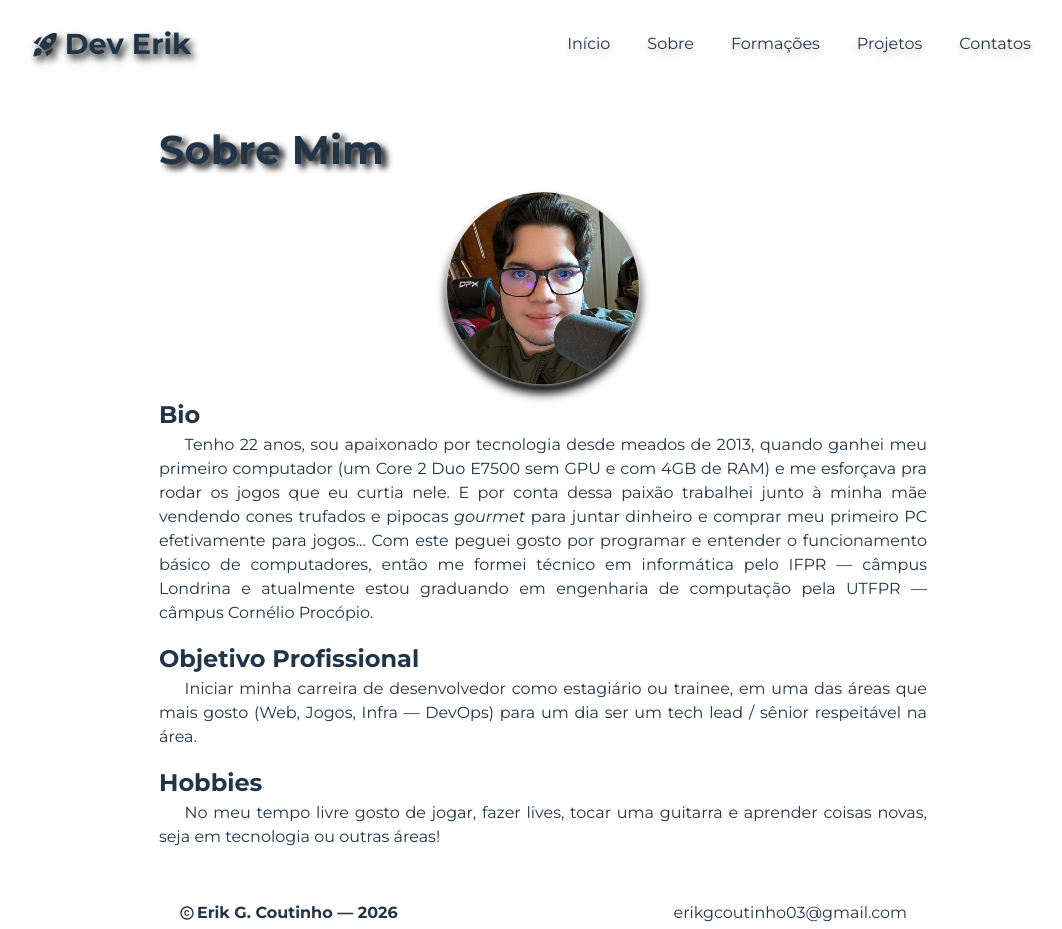
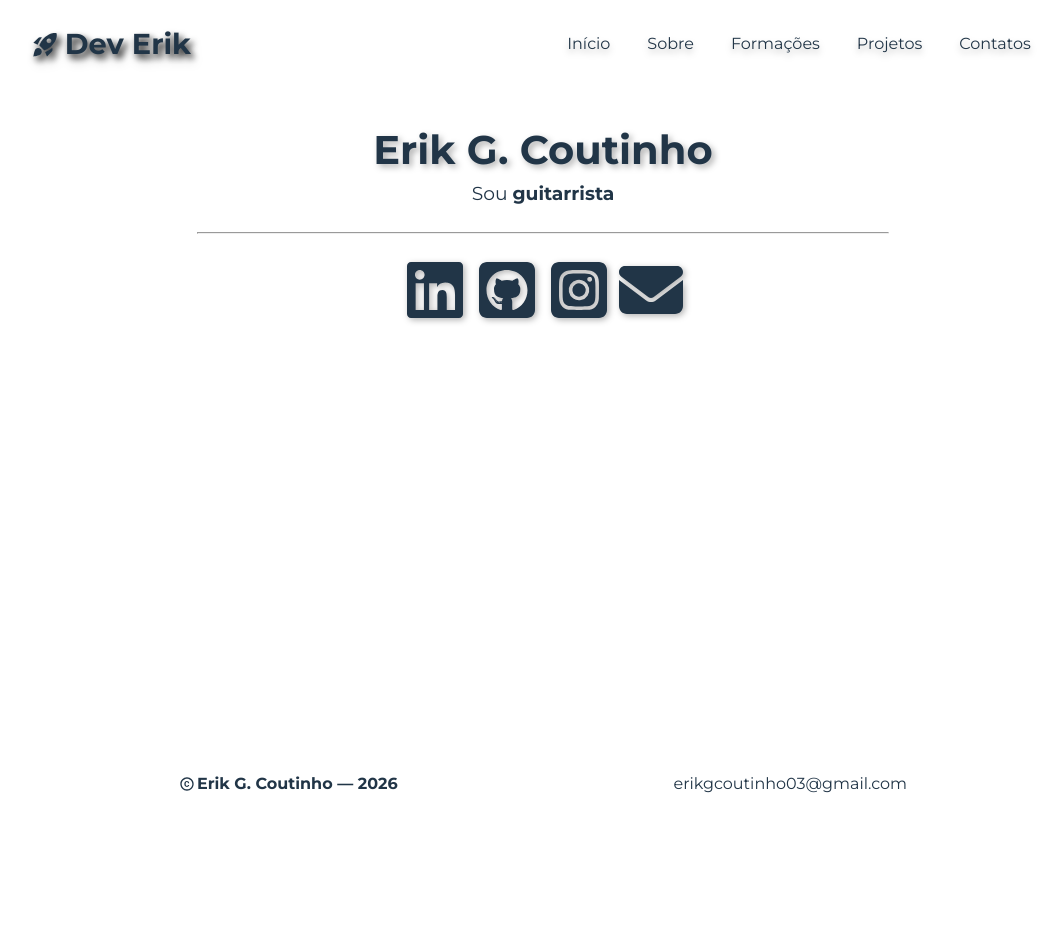
Before and after one commit to mdeloko/mdeloko.github.io, a React (Vite) app: page / in a window 1280 px wide. Shown: the whole page, without its empty margins (97-1159 px from the left). After the commit the page ends 800 px from the top, so only its background shows below. Built offline with nearby package versions, Linux system fonts and the light colour scheme.

Commit message:
feat: os arquivos das novas páginas

```diff
--- a/src/pages/Cursos/Cursos.tsx
+++ b/src/pages/Cursos/Cursos.tsx
@@ -1,15 +1,18 @@
 import NavBar from "../../components/NavBar/navbar";
 import CourseCard from "../../components/CourseCard/card";
 import Footer from "../../components/Footer/footer";
+import Carousel from "../../components/Carousel/carousel";
 
 
 export default function Cursos(){
     return(<>
         <NavBar/>
         <main>
-            <CourseCard name="Técnico em Informática" grade="Técnico" institution="IFPR" start_date={new Date(2017,1,18)} conclusion_date={new Date("01-03-2022")}/>
-            <CourseCard name="Engenharia de Computação" grade="Gradução" institution="UTFPR" start_date={new Date(2022,2,1)}/>
-            <CourseCard name="Go Developer" grade="Curso" institution="Digital Innovation One (DIO)" start_date={new Date(2025,10,1)} conclusion_date={new Date(2026,11,28)}/>
+            <Carousel>
+                <CourseCard name="Técnico em Informática" grade="Técnico" institution="IFPR" start_date={new Date(2017,1,18)} conclusion_date={new Date("01-03-2022")}/>
+                <CourseCard name="Engenharia de Computação" grade="Gradução" institution="UTFPR" start_date={new Date(2022,2,1)}/>
+                <CourseCard name="Go Developer" grade="Curso" institution="Digital Innovation One (DIO)" start_date={new Date(2025,10,1)} conclusion_date={new Date(2026,11,28)}/>
+            </Carousel>
         </main>
         <Footer/>
     </>)
--- a/src/pages/Home/Home.css
+++ b/src/pages/Home/Home.css
@@ -1,85 +1,101 @@
-#picture-pfp{
-    display: flex;
-    align-items: center;
-    justify-content: center;
-    filter: drop-shadow(white 0px 0px 2px) drop-shadow(black 0px 8px 5px);
-}
-#pfp{
-    justify-self: center;
-    width:60%;
-    height: auto;
-    clip-path: circle();
-}
-.title{
-    justify-self: center;
-    filter: drop-shadow(black 5px 4px 3px);
-    font-size: 2.5rem;
-}
-#bio{
-    position: relative;
-}
-#bio::after{
-    content: '';
-    height: 1.5rem;
-    width: 2px;
-    position: absolute;
-    top:0.3rem;
-    left: 2.65rem;
-    background-color: white;
-    animation-name: blinking;
-    animation-duration: .6s;
-    animation-timing-function: linear;
-    animation-iteration-count: infinite;
-    animation-direction: alternate-reverse;
+#desc-title{
+    font-weight: normal;
+    align-self: center;
 }
 
-p{
-    text-indent: 1.6rem;
-    font-size: 1rem;
-    font-weight: normal;
-    text-align: justify;
-    margin-bottom: 1rem;
+.text-animate{
+    animation-name: fade-in;
+    animation-timing-function: ease-in-out;
+    animation-duration: 3s;
 }
 
-abbr{
-    text-decoration:none;
-    cursor: help;
-}
-/* Celular Médio */
-@media (min-width:410px) and (orientation: portrait){
-    #pfp{
-        width: 50%;
+@keyframes fade-in {
+    0%{
+        opacity: 0;
+    }
+    15%{
+        opacity: 1;
+    }
+    85%{
+        opacity: 1;
+    }
+    100%{
+        opacity: 0;
     }
 }
 
-/* Tablet */
-@media (min-width:768px) and (orientation: portrait){
-    #pfp{
-        width: 35%;
+.title{
+    align-self: center;
+    text-align: center;
+}
+
+#home-division-bar{
+    align-self: center;
+    width: 90%; /*50% pc*/
+    margin: 1.5rem 0;
+}
+
+#home-social-container{
+    align-self: center;
+    display: flex;
+    flex-direction: row;
+    gap:.5rem;
+    font-size: 4rem;
+    a{
+        color: var(--border-dark-transp);
+        transition: all .2s ease-in-out;
+        filter: drop-shadow(rgba(0,0,0,0.3) 2px 2px 3px);
+        text-decoration: none;
+        line-height: 1;
+    }
+    a:hover, a:focus{
+        transform: translateY(-.2rem);
+    }
+    a:visited{
+        color: var(--border-dark-transp);
+    }
+    #linkedin:hover,#linkedin:focus{
+        color: #0a66c2;
+    }
+    #github:hover,#github:focus{
+        color: #151b23;
+    }
+    #instagram:hover svg,#instagram:focus svg{
+        fill: url(#instagram-gradient)
+    }
+    #email:hover, #email:focus{
+        color: var(--border-light);
+    }
+
+}
+
+#email-notification{
+    position: absolute;
+    top: 50%;
+    left: 50%;
+    transform: translate(-50%,-50%);
+    width: 80%;
+    height: 15%;
+    padding: 1rem;
+
+    gap: 1rem;
+    align-items: center;
+    justify-content: center;
+
+    border: var(--border-light) 2px solid;
+    border-radius: 1rem;
+    backdrop-filter: blur(56px);
+    background-color: var(--border-dark);
+    font-size: 2rem;
+    line-height: 1.25;
+    p{
+        text-align: left;
+        align-self: center;
+        justify-self: center;
+        text-indent: 0;
+        margin: 0;
+    }
+    &:open{
+        display: flex;
     }
 }
-
-/* Notebook */
-@media (min-width:1024px) and (orientation: landscape){
-    #pfp{
-        width: 25%;
-    }
-}
-
-/* 1080p */
-@media (min-width:1920px) and (orientation: landscape){}
-
-/* 1440p (2K) */
-@media (min-width:2560px) and (orientation: landscape){}
-
-/* 2160p (4K) */
-@media (min-width:3840px) and (orientation: landscape){}
-
-@keyframes blinking{
-    from{
-        opacity: 0;
-    }
-    to{
-        opacity: 1;
-    }
-}
--- a/src/pages/Home/Home.tsx
+++ b/src/pages/Home/Home.tsx
@@ -1,62 +1,69 @@
-import "./Home.css";
-import NavBar from "../../components/NavBar/navbar";
-import Footer from "../../components/Footer/footer";
-import pfpJpg from "../../assets/MVIMG_20250718_143304.jpg";
-import pfp2k from "../../assets/PFP.webp";
-import pfpFhd from "../../assets/PFP FHD.webp";
-import pfpHd from "../../assets/PFP HD.webp";
+import "./Home.css"
+import NavBar from "../../components/NavBar/navbar"
+import Footer from "../../components/Footer/footer"
+import { useEffect, useRef, useState } from "react";
+import { Link } from "react-router-dom";
+import { FaLinkedin,FaSquareGithub,FaSquareInstagram, FaEnvelope, FaClipboardCheck } from "react-icons/fa6";
 
-export default function Home() {
-	return (
-		<>
-			<NavBar />
-			<main>
-				<h1 className="title">Sobre Mim</h1>
-				<picture id="picture-pfp">
-					<source
-						media="(min-width: 2560px)"
-						srcSet={pfp2k}
-					/>
-					<source
-						media="(min-width: 1281px)"
-						srcSet={pfpFhd}
-					/>
-					<source
-						media="(max-width: 1280px)"
-						srcSet={pfpHd}
-					/>
-					<img
-						src={pfpJpg}
-						id="pfp"
-						alt="Foto de perfil de Erik."
-					/>
-				</picture>
+const frases = ["desenvolvedor","guitarrista","apaixonado por tecnologia","streamer"];
+const intervalo = 3000;
 
-				<h2 id="bio">Bio</h2>
-				<p>Tenho 22 anos, sou apaixonado por tecnologia desde meados de 2013, quando ganhei meu primeiro computador
-					(um Core 2 Duo E7500 sem <abbr title="Placa de vídeo">GPU</abbr> e com 4GB de RAM) e me esforçava pra rodar os jogos que eu
-					curtia nele. E por conta dessa paixão trabalhei junto à minha mãe vendendo cones trufados e pipocas <i>gourmet</i> para
-					juntar dinheiro e comprar meu primeiro PC efetivamente para jogos... Com este peguei gosto por programar e
-					entender o funcionamento básico de computadores, então me formei técnico em informática pelo <abbr title="Instituto Federal do Paraná">IFPR
-					</abbr> &#8212; câmpus Londrina e atualmente estou graduando em engenharia
-					de computação pela <abbr title="Universidade Tecnológica Federal do Paraná">UTFPR</abbr> &#8212; câmpus Cornélio Procópio.
-				</p>
+export default function Home(){
+    const [frase,setFrase] = useState(frases[0])
+    const i = useRef(0)
+    const modalTimeRef = useRef<number>(0)
 
-				<h2>Objetivo Profissional</h2>
-				<p>
-					Iniciar minha carreira de desenvolvedor como estagiário ou trainee, em uma das áreas que mais gosto
-					(Web, Jogos, Infra &#8212; DevOps) para um dia ser um tech lead / sênior respeitável na área.
-				</p>
 
-				<h2>Hobbies</h2>
-				<p>
-					No meu tempo livre gosto de jogar, fazer lives, tocar uma guitarra e aprender coisas novas, seja em
-					tecnologia ou outras áreas!
-				</p>
+    useEffect(()=>{
+        const intervalId = setInterval(function(){
+            i.current++
+            if( i.current == frases.length ) i.current=0;
+            setFrase(frases[i.current])
+        },intervalo)
+        return ()=>clearInterval(intervalId);
+    },[])
 
-				<h2></h2>
-			</main>
-			<Footer/>
-		</>
-	);
+    function handleMailClick(e:React.MouseEvent<HTMLAnchorElement,MouseEvent>){
+        e.preventDefault();
+        const email = "erikgcoutinho03@gmail.com";
+        navigator.clipboard.writeText(email);
+        window.location.href = `mailto:${email}`
+        const dialog = document.getElementById('email-notification') as HTMLDialogElement | null
+
+        if(modalTimeRef.current) clearTimeout(modalTimeRef.current);
+
+        dialog?.showModal()
+        modalTimeRef.current = setTimeout(function(){
+            dialog?.close();
+        },3000)
+    }
+
+    return(<>
+        <NavBar/>
+        <main>
+            <h1 className="title">Erik G. Coutinho</h1>
+            <h3 id="desc-title">Sou <b key={frase} id="frase" className="text-animate">{frase}</b></h3>
+
+            <hr id="home-division-bar"/>
+            <svg width="0" height="0" style={{ position: "absolute" }}>
+                <linearGradient id="instagram-gradient" x1="100%" y1="100%" x2="0%" y2="0%">
+                    <stop stopColor="#6228d7" offset="0%" />
+                    <stop stopColor="#ee2a7b" offset="50%" />
+                    <stop stopColor="#f9ce34" offset="100%" />
+                </linearGradient>
+            </svg>
+
+            <div id="home-social-container">
+                <Link id="linkedin" to="https://linkedin.com/in/erik-gc" target="_blank"><FaLinkedin/></Link>
+                <Link id="github" to="https://github.com/mdeloko" target="_blank"><FaSquareGithub/></Link>
+                <Link id="instagram" to="https://instagram.com/erik.coutinho03" target="_blank"><FaSquareInstagram /></Link>
+                <Link id="email" to="#" onClick={handleMailClick} rel="noopener noreferrer"><FaEnvelope/></Link>
+            </div>
+            <dialog id="email-notification">
+                <FaClipboardCheck/>
+                <p>E-mail copiado para área de transferência!</p>
+            </dialog>
+        </main>
+        <Footer/>
+    </>)
 }
--- /dev/null
+++ b/src/pages/Sobre/Sobre.css
@@ -0,0 +1,101 @@
+#picture-pfp{
+    display: flex;
+    align-items: center;
+    justify-content: center;
+    filter: drop-shadow(white 0px 0px 2px) drop-shadow(black 0px 8px 5px);
+}
+#pfp{
+    justify-self: center;
+    width:60%;
+    height: auto;
+    clip-path: circle();
+    transition: all .2s ease-in-out;
+    &:hover{
+        transform: scale(110%);
+    }
+}
+.title{
+    justify-self: center;
+    filter: drop-shadow(black 5px 4px 3px);
+    font-size: 2.5rem;
+}
+#bio{
+    position: relative;
+}
+#bio::after{
+    content: '';
+    height: 1.5rem;
+    width: 2px;
+    position: absolute;
+    top:0.3rem;
+    left: 2.65rem;
+    background-color: var(--text-light-1);
+    animation-name: blinking;
+    animation-duration: .6s;
+    animation-timing-function: linear;
+    animation-iteration-count: infinite;
+    animation-direction: alternate-reverse;
+}
+
+p{
+    text-indent: 1.6rem;
+    font-size: 1rem;
+    font-weight: normal;
+    text-align: justify;
+    margin-bottom: 1rem;
+}
+
+abbr{
+    text-decoration:none;
+    cursor: help;
+}
+
+/* Light Mode */
+@media (prefers-color-scheme: light){
+    .title{
+        filter: drop-shadow(rgba(0,0,0,.3) 3px 3px 3px);
+        color: var(--lm-text-dark-2);
+    }
+    #bio::after{
+        background-color: var(--lm-text-dark-2);
+    }
+}
+
+/* Celular Médio */
+@media (min-width:410px) and (orientation: portrait){
+    #pfp{
+        width: 50%;
+    }
+}
+
+/* Tablet */
+@media (min-width:768px) and (orientation: portrait){
+    #pfp{
+        width: 35%;
+    }
+}
+
+/* Notebook */
+@media (min-width:1024px) and (orientation: landscape){
+    #pfp{
+        width: 25%;
+    }
+}
+
+/* 1080p */
+@media (min-width:1920px) and (orientation: landscape){}
+
+/* 1440p (2K) */
+@media (min-width:2560px) and (orientation: landscape){}
+
+/* 2160p (4K) */
+@media (min-width:3840px) and (orientation: landscape){}
+
+@keyframes blinking{
+    from{
+        opacity: 0;
+    }
+    to{
+        opacity: 1;
+    }
+}
```
Also changed, not shown: src/pages/NotFound/NotFound.css (+9 -6 lines), src/pages/Sobre/Sobre.tsx (added, +62 -0 lines).
